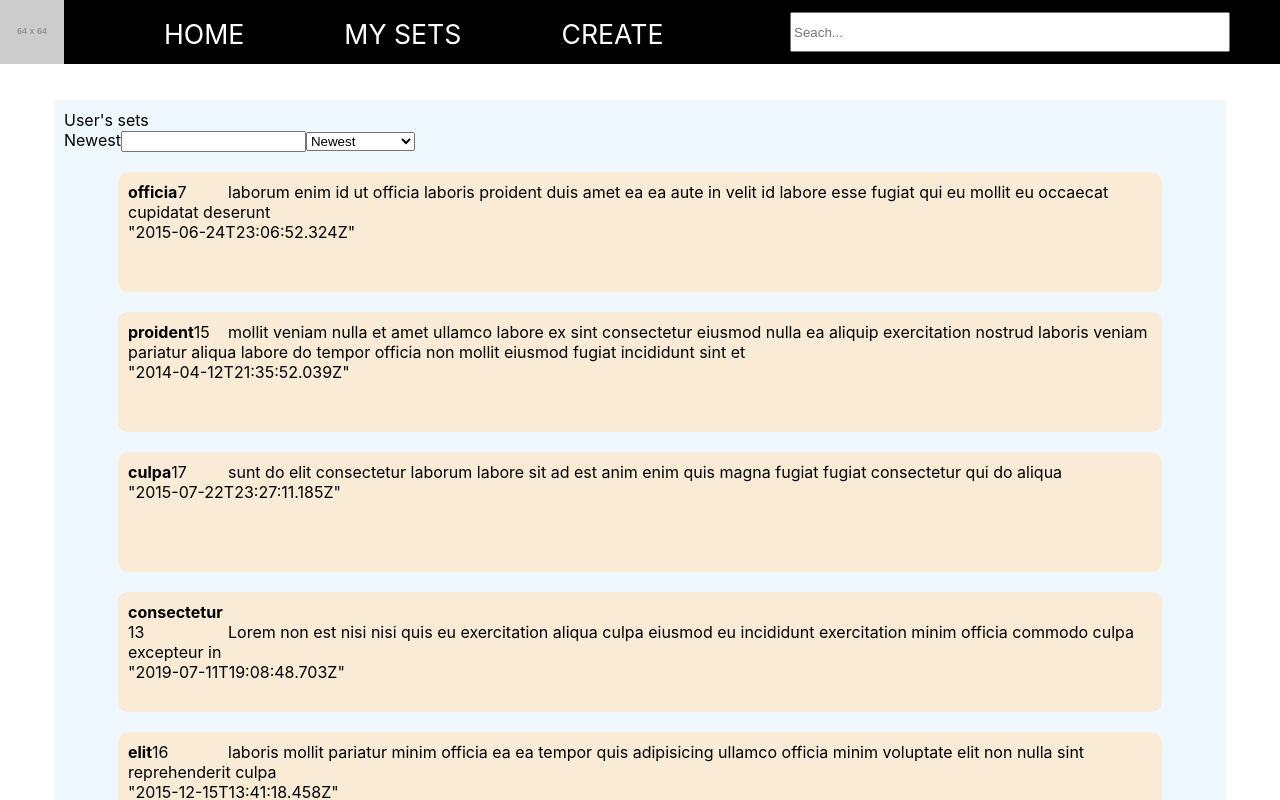
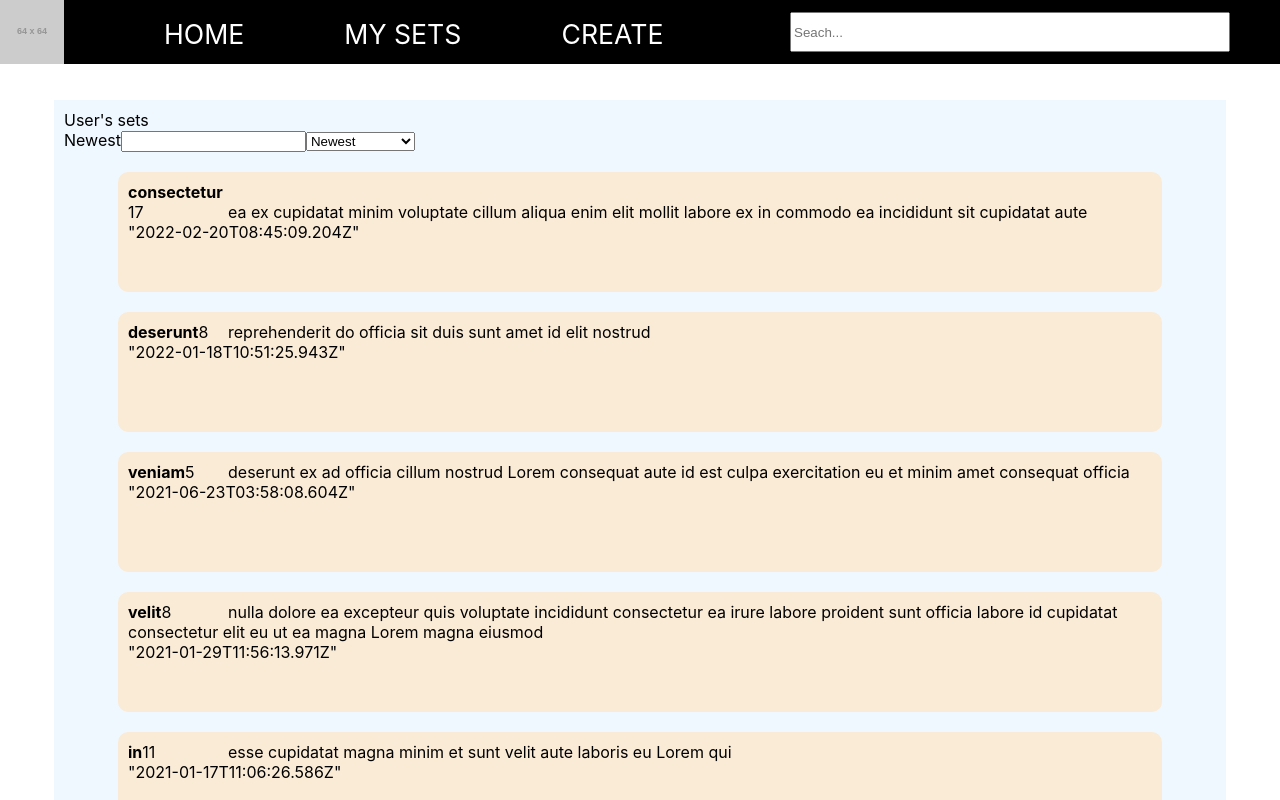
Before and after one commit to Diglettss/Flashcards, a React (Vite) app in the folder flashcards-ui/: page /mysets in a window 1280 px wide. Shown: the top 800 px of the page. Built offline with nearby package versions, Linux system fonts and the light colour scheme.

Commit message:
searching doesn't work but sorting is fixed

```diff
--- a/flashcards-ui/src/components/MySetPage/MySetPage.jsx
+++ b/flashcards-ui/src/components/MySetPage/MySetPage.jsx
@@ -7,6 +7,9 @@ export default function MySetPage() {
     "This takes the varibale mySets fron contexts/flashcard and loops it through the Set component";
     const { mySets } = useFlashcardContext();
     const [sortBy, setSortBy] = useState("Newest");
+    const [searchValue, setSearchValue] = useState("");
+
+    const [filteredMySets, setFilteredMySets] = useState([...mySets]);
 
     // const navigate = useNavigate();
 
@@ -15,8 +18,6 @@ export default function MySetPage() {
     //         navigate("/login");
     //     }
     // }, [isLoggedIn]);
-
-    //TODO maybe useEffect
 
     const sortByNewestDate = (array) => {
         array.sort((a, b) => b.date - a.date);
@@ -40,27 +41,70 @@ export default function MySetPage() {
 
     //TODO bug with useEffect, the sort only takes effect after changing the valu
     useEffect(() => {
-        console.log("Change")
+        // console.log(JSON.stringify(mySets[0].title.includes(searchValue)))
+        // console.log(JSON.stringify(mySets[0].title))
+        //if searchValue is in the title or description set it to a variable
+        const fillteredSetByTitleDescription = mySets.filter((e) => {
+            if (e.title.includes(searchValue)) {
+                return true;
+            }
+            if (e.description.includes(searchValue)) {
+                return true;
+            }
+            console.log(e.title, e.description, "false")
+            return false;
+        });
+
+        // if the searchValue is empty set the variable to the full mySets
+        // if (searchValue == "") {
+        //     fillteredSetByTitleDescription = mySets;
+        // }
+
+        //set that filtered variable in a useState value
+        setFilteredMySets(
+            mySets.filter((e) => {
+                if (e.title.includes(searchValue)) {
+                    return true;
+                }
+                // if (e.description.includes(searchValue)) {
+                //     return true;
+                // }
+                console.log(e.title, e.description, "false")
+                return false;
+            })
+        );
+        console.log(filteredMySets.length, mySets.length, fillteredSetByTitleDescription.length)
+
+
+        //sorts the sets
         if (sortBy == "Newest") {
-            sortByNewestDate(mySets);
+            sortByNewestDate(fillteredSetByTitleDescription);
         } else if (sortBy == "Oldest") {
-            sortByOldestDate(mySets);
+            sortByOldestDate(fillteredSetByTitleDescription);
         } else if (sortBy == "A-Z") {
-            sortByAlphabeticalOrder(mySets);
+            sortByAlphabeticalOrder(fillteredSetByTitleDescription);
         } else if (sortBy == "Z-A") {
-            sortByReverseAlphabeticalOrder(mySets);
-        } else{
-            sortByNumOfFlashcards(mySets)
+            sortByReverseAlphabeticalOrder(fillteredSetByTitleDescription);
+        } else {
+            sortByNumOfFlashcards(fillteredSetByTitleDescription);
         }
-    }, [sortBy]);
-
+        //This is needed to rerender the sets
+        setFilteredMySets([...fillteredSetByTitleDescription]);
+    }, [sortBy, searchValue]);
     return (
         <div className="my-sets-page">
             <div>
                 <label htmlFor="search-input">User's sets</label>
             </div>
             {sortBy}
-            <input className="search-input" type="text" />
+            <input
+                className="search-input"
+                type="text"
+                value={searchValue}
+                onChange={(e) => {
+                    setSearchValue(e.target.value);
+                }}
+            />
             <select
                 className="drop-down"
                 onChange={(e) => {
@@ -75,7 +119,7 @@ export default function MySetPage() {
                 <option>Z-A</option>
                 <option># of flashcards</option>
             </select>
-            {mySets.map((e, idx) => (
+            {filteredMySets.map((e, idx) => (
                 <Set set={e} key={idx} />
             ))}
         </div>
```
